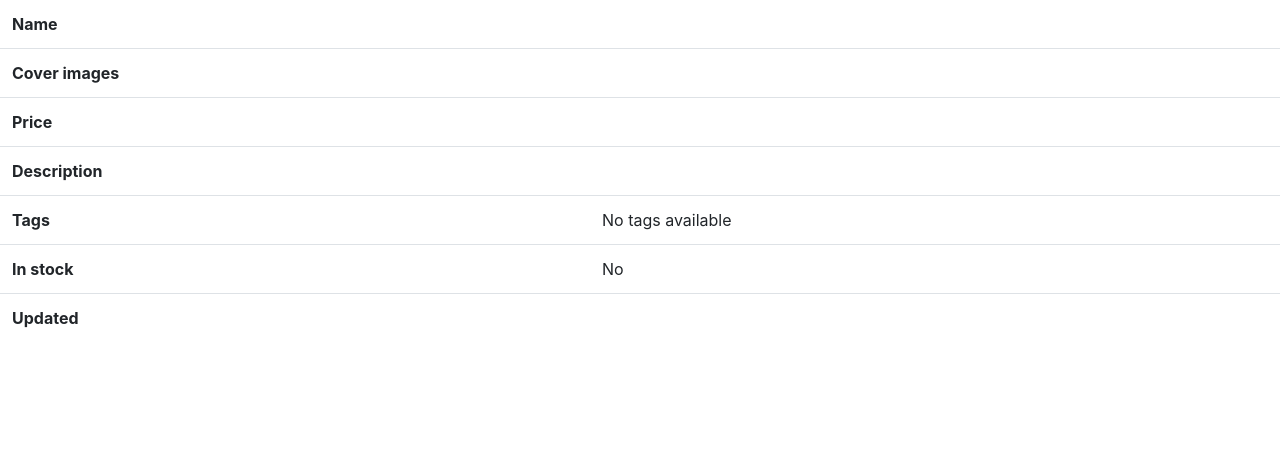
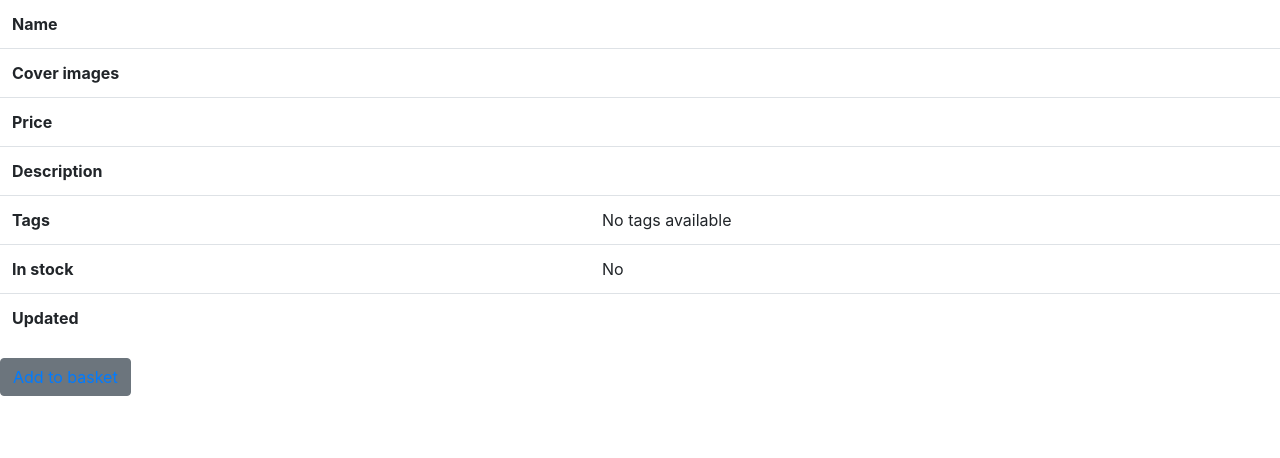
Before and after one commit to vpekane/django-ecommerce-website, a Django app: template main/templates/product_detail.html in a window 1280 px wide. Shown: the part 113-571 px from the top of the page. Run offline with Django 3.2, Linux system fonts and the light colour scheme; the template is opened without the code that fills it, so the values that code supplies are empty; some libraries are stand-ins or nearby versions.

Commit message:
minor updates

```diff
--- a/main/templates/base.html
+++ b/main/templates/base.html
@@ -42,6 +42,12 @@
                 {{ message }}
             </div>
         {% endfor %}
+        {% if request.basket %}
+            <div>
+                {{ request.basket.count }}
+                items in basket
+            </div>
+        {% endif %}
         {% block content %}
         {% endblock content %}
         <script
--- a/main/templates/product_detail.html
+++ b/main/templates/product_detail.html
@@ -36,5 +36,7 @@
             <td>{{ object.date_updated | date:"F Y" }}</td>
         </tr>
     </table>
-    {% comment %} <a href="{% url 'add_to_basket' %}?product_id={{ object.id }}">Add to basket</a> {% endcomment %}
+    <button class="btn btn-secondary">
+        <a href="{% url 'add_to_basket' %}?product_id={{ object.id }}">Add to basket</a>
+    </button>
 {% endblock content %}
```
